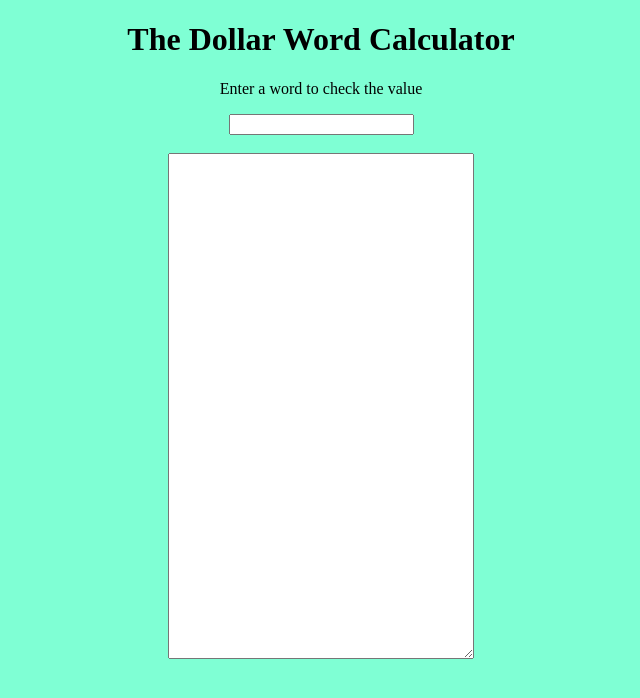
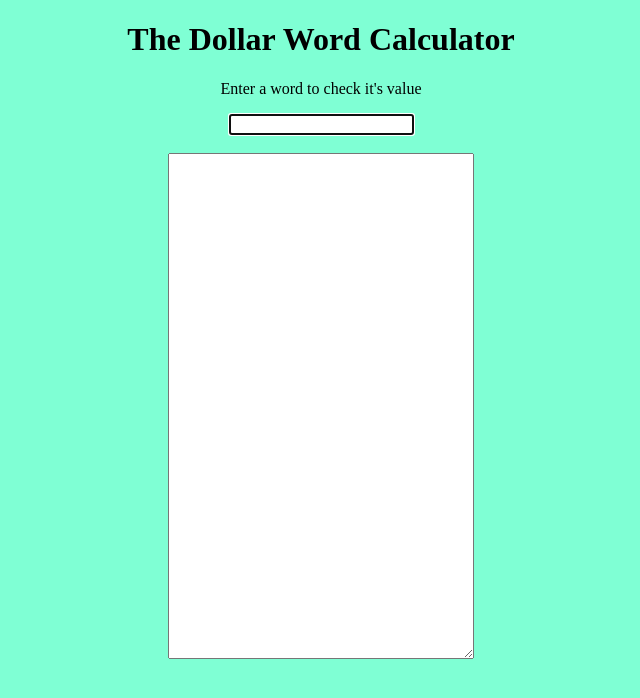
Before and after one commit to mebartsch/mebartsch.github.io, a Jekyll site: the page projects/Dollar-Word/index.html, which Jekyll copies as it is, in a window 1280 px wide. Shown: the top 698 px of the page, without its empty margins (319-959 px from the left). Built offline with Jekyll 4.4.1, drawn with Linux system fonts in a browser that asks for light colours.

Commit message:
Update index.html

```diff
--- a/projects/Dollar-Word/index.html
+++ b/projects/Dollar-Word/index.html
@@ -3,65 +3,22 @@
      <head>
 	<meta charset="UTF-8">
     	<title>Mebartsch.GitHub.io by mebartsch</title>
-   	<meta name="viewport" content="width=device-width, initial-scale=1">
-   	<link href='https://fonts.googleapis.com/css?family=Open+Sans:400,700' rel='stylesheet' type='text/css'>
-
-        <style type="text/css">
-            textarea {
-                width: 300px;
-                height: 500px;
- 	        font size: 2em;
- 	        font-weight: bold;
- 	        font-family: Verdana, Arial, Helvetica, sans-serif;
-		text-align: center;
-               }
-
-	    body{
-		 text-align: center;
-		 background-color: #7FFFD4;
-	        }
-
-	</style>
-
-	<h1> The Dollar Word Calculator </h1>
-
-</head>
-
-<body>
-
-	<p>Enter a word to check the value</p>
-
-	 <form action="#">   <!-- form for entering data with event handler -->
-	  <input type="text" name="txt" onkeypress="handle(event)" />
-	</form>
-
-	<br>
-
-	 <form id="form1" >     <!-- TextArea Form for Data output -->
-	  <textarea name="Text1" style="font-size: 14pt"></textarea>
-    	 </form>
 
        <script>
          function handle(e){
-               if(e.keyCode === 13){
+               if(e.keyCode === 13){    //if enter key pressed
                     e.preventDefault();                                         // Ensure it is only this code that rusn
-		    var newword = document.getElementsByName('txt')[0].value    //get word from form
+		    var newword = document.getElementsByName('input')[0].value  //get word from form
 		    var newword = newword.replace(/ /g,'')			//remove any spaces
-                    document.forms.form1.Text1.value = ""			//initialize form to blank
+                    document.forms.outputForm.output.value = ""			//initialize form to blank
     	            var sumtotal = 0						//initialize sum to 0
-
-		    // loop for all needed line feeds to bottom align
-   //                 for (var i = 20; i > newword.length+2; i--) {
-//	                document.forms.form1.Text1.value = document.forms.form1.Text1.value
-//				+String.fromCharCode(13)
-    //                }
 
   		   // loop for each character
                    for (var i = 0; i < newword.length; i++) {
 		      var newchar = newword.charAt(i).toUpperCase()
 		      var newnumber = newchar.charCodeAt()-64
 		      var newcost = (newnumber/100).toFixed(2)
-	              document.forms.form1.Text1.value = document.forms.form1.Text1.value
+	              document.forms.outputForm.output.value = document.forms.outputForm.output.value
 		          + String.fromCharCode(13)
 		          + newchar
 		          + "          "
@@ -70,17 +27,48 @@
                     }
 
 		     // add total at end
-		     document.forms.form1.Text1.value = document.forms.form1.Text1.value
+		     document.forms.outputForm.output.value = document.forms.outputForm.output.value
 		         + String.fromCharCode(13)
 		       	 +"___________________"
 		         + String.fromCharCode(13)
 		         +"SUM = $" + (sumtotal/100).toFixed(2).toString()
 
-		    document.getElementsByName('txt')[0].value = ""   //clear text box for next entry
+		    document.getElementsByName('input')[0].value = ""   //clear text box for next entry
 
            }       //end if enter pressed
          }       //end function
         </script>
+
+        <style type="text/css">
+	    body{
+		 text-align: center;
+		 background-color: #7FFFD4;
+	        }
+            textarea {
+                width: 300px;
+                height: 500px;
+ 	        font-weight: bold;
+                font-size:14pt;
+ 	        font-family: Verdana, Arial, Helvetica, sans-serif;
+		text-align: center;
+               }
+	</style>
+     </head>
+
+     <body>
+	<h1> The Dollar Word Calculator </h1>
+
+	<p>Enter a word to check it's value</p>
+
+	<form action="#">   <!-- form for entering data with event handler -->
+	 <input type="text" name="input" autofocus onkeypress="handle(event)" />
+	</form>
+
+	<br>
+
+	<form id="outputForm" >     <!-- TextArea Form for Data output -->
+	 <textarea type="text" name="output"></textarea>
+    	</form>
     </body>
 
     <footer class="site-footer">
```
Lines whose indentation alone changed are shown as unchanged.
